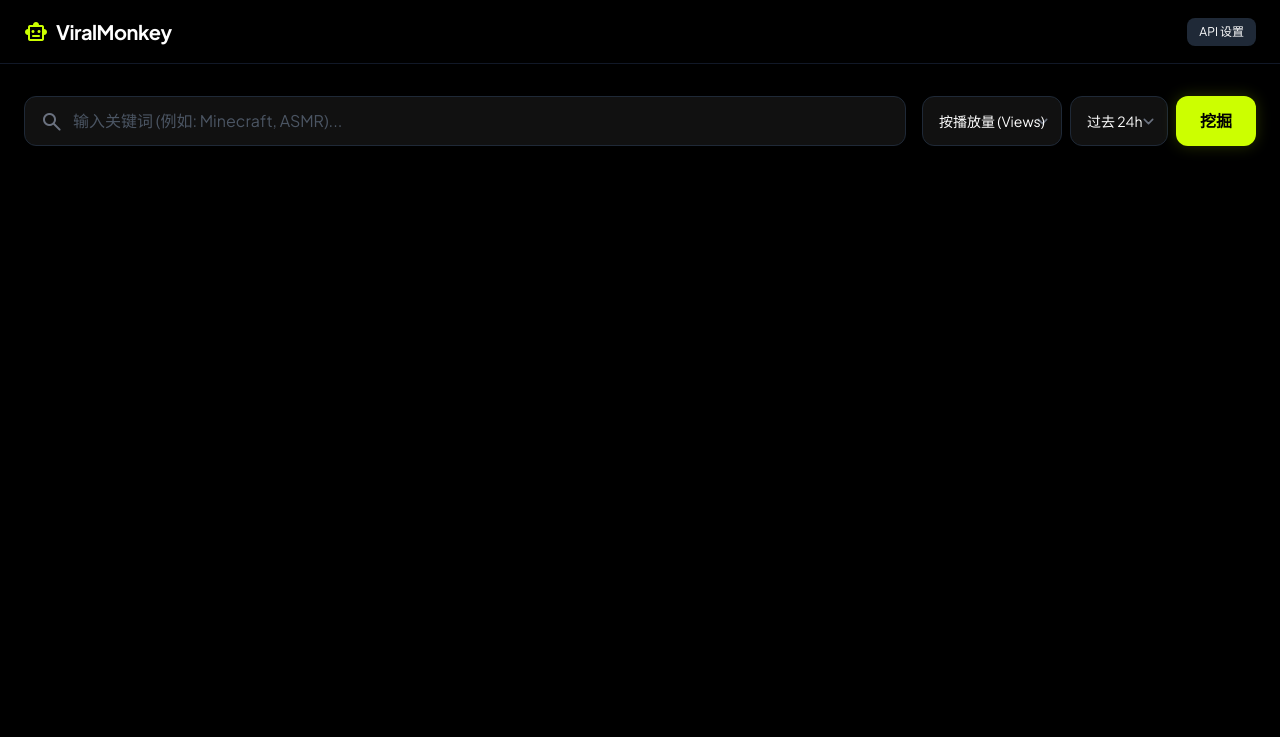
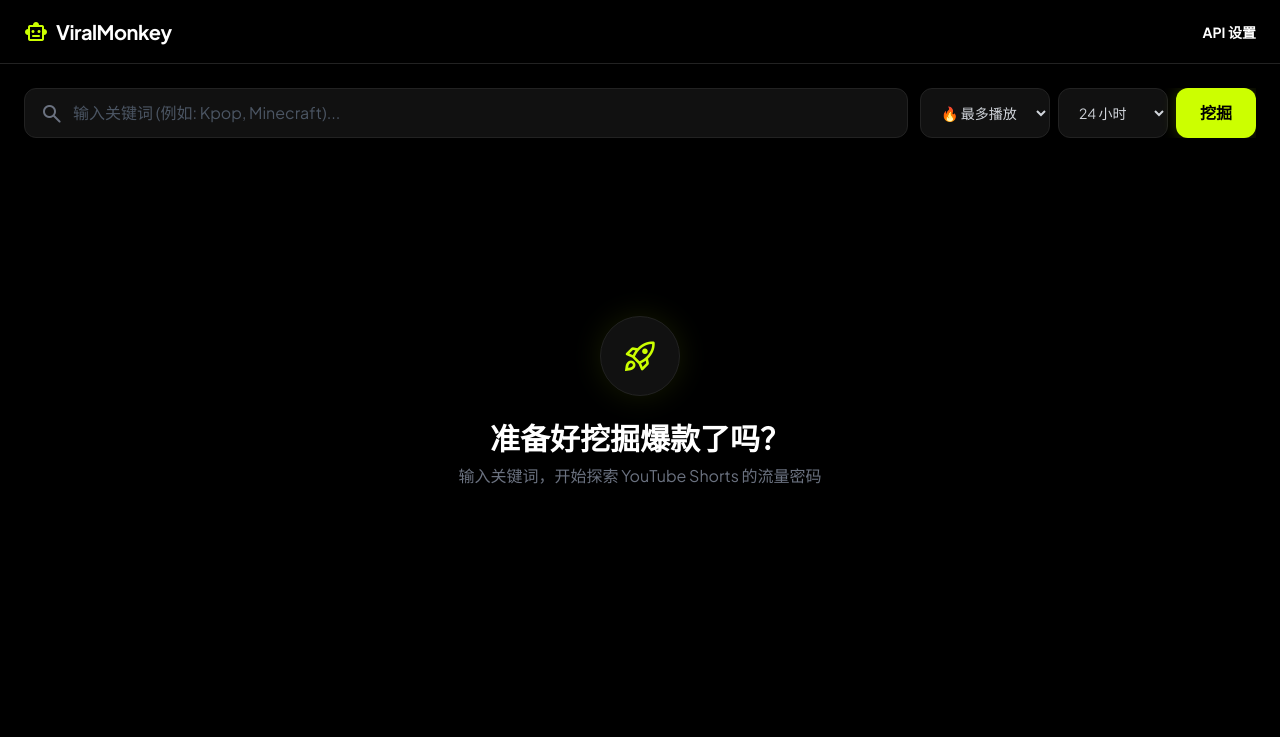
Before and after one commit to guanyishuaige/viral-engine-web, a Flask app: page / in a window 1280 px wide. Shown: the top 737 px of the page. Run offline with Flask 3, Linux system fonts and the light colour scheme; some libraries are stand-ins or nearby versions.

Commit message:
Add files via upload

```diff
--- a/templates/index.html
+++ b/templates/index.html
@@ -4,14 +4,14 @@
     <meta charset="utf-8"/>
     <meta name="viewport" content="width=device-width, initial-scale=1.0"/>
     <title>ViralMonkey Pro</title>
-    <script src="https://cdn.tailwindcss.com?plugins=forms"></script>
+    <script src="https://cdn.tailwindcss.com"></script>
     <link href="https://fonts.googleapis.com/css2?family=Plus+Jakarta+Sans:wght@400;500;600;700&family=Material+Symbols+Rounded" rel="stylesheet"/>
     <script>
         tailwind.config = {
             darkMode: "class",
             theme: {
                 extend: {
-                    colors: { "bg-main": "#000", "primary": "#ccff00", "bg-card": "#111" },
+                    colors: { "bg-main": "#000", "primary": "#ccff00", "bg-card": "#111", "border-color": "#222" },
                     fontFamily: { "sans": ["Plus Jakarta Sans", "sans-serif"] },
                 }
             }
@@ -27,64 +27,86 @@
 </head>
 <body class="bg-bg-main text-white font-sans min-h-screen flex flex-col">
 
-    <header class="h-16 border-b border-gray-900 bg-black/80 backdrop-blur fixed w-full top-0 z-50 flex items-center justify-between px-6">
-        <div class="flex items-center gap-2 font-bold text-xl tracking-tight">
+    <header class="h-16 border-b border-border-color bg-black/80 backdrop-blur fixed w-full top-0 z-50 flex items-center justify-between px-4 md:px-6">
+        <a href="/" class="flex items-center gap-2 font-bold text-xl tracking-tight">
             <span class="text-primary material-symbols-rounded">smart_toy</span> ViralMonkey
-        </div>
+        </a>
         <div class="flex items-center gap-4">
             {% if api_key %}
-            <span class="text-xs text-gray-500 font-mono hidden sm:block">KEY: ••••{{ api_key[-4:] }}</span>
+            <div class="hidden sm:flex items-center gap-2 text-xs font-mono text-gray-500 bg-[#111] px-3 py-1 rounded border border-gray-800">
+                <span class="w-2 h-2 bg-green-500 rounded-full animate-pulse"></span>
+                KEY: ••••{{ api_key[-4:] }}
+            </div>
             {% endif %}
-            <button onclick="document.getElementById('keyModal').classList.remove('hidden')" class="bg-gray-800 hover:bg-gray-700 text-xs px-3 py-1.5 rounded-lg transition">API 设置</button>
+            <button onclick="document.getElementById('keyModal').classList.remove('hidden')" class="text-sm font-bold hover:text-primary transition">API 设置</button>
         </div>
     </header>
 
-    <div class="mt-24 px-6 max-w-[1600px] mx-auto w-full">
-        <form action="/" method="GET" class="flex flex-col md:flex-row gap-4 mb-8">
-            <div class="flex-1 relative">
-                <span class="absolute left-4 top-3.5 text-gray-500 material-symbols-rounded">search</span>
-                <input name="query" value="{{ query }}" placeholder="输入关键词 (例如: Minecraft, ASMR)..." class="w-full bg-[#111] border border-gray-800 rounded-xl pl-12 pr-4 py-3 focus:border-primary focus:ring-1 focus:ring-primary outline-none text-white placeholder-gray-600 transition">
+    <div class="mt-20 px-4 md:px-6 max-w-[1600px] mx-auto w-full pb-20">
+
+        <form action="/" method="GET" class="flex flex-col md:flex-row gap-3 mb-8 sticky top-20 z-40 py-2 bg-bg-main/95 backdrop-blur">
+            <div class="flex-1 relative group">
+                <span class="absolute left-4 top-3.5 text-gray-500 material-symbols-rounded group-focus-within:text-primary transition">search</span>
+                <input name="query" value="{{ query }}" placeholder="输入关键词 (例如: Kpop, Minecraft)..." class="w-full bg-[#111] border border-border-color rounded-xl pl-12 pr-4 py-3 focus:border-primary focus:ring-1 focus:ring-primary outline-none text-white placeholder-gray-600 transition shadow-lg">
             </div>
 
-            <div class="flex gap-2">
-                <select name="order" class="bg-[#111] border border-gray-800 rounded-xl px-4 py-3 text-sm focus:border-primary outline-none cursor-pointer">
-                    <option value="viewCount" {% if order == 'viewCount' %}selected{% endif %}>按播放量 (Views)</option>
-                    <option value="date" {% if order == 'date' %}selected{% endif %}>按最新 (Latest)</option>
-                    <option value="relevance" {% if order == 'relevance' %}selected{% endif %}>按相关度</option>
+            <div class="flex gap-2 overflow-x-auto pb-1 md:pb-0">
+                <select name="order" class="bg-[#111] border border-border-color rounded-xl px-4 py-3 text-sm focus:border-primary outline-none cursor-pointer text-gray-300 min-w-[120px]">
+                    <option value="viewCount" {% if order == 'viewCount' %}selected{% endif %}>🔥 最多播放</option>
+                    <option value="relevance" {% if order == 'relevance' %}selected{% endif %}>🎯 最相关</option>
+                    <option value="date" {% if order == 'date' %}selected{% endif %}>🕒 最新发布</option>
                 </select>
-                <select name="duration" class="bg-[#111] border border-gray-800 rounded-xl px-4 py-3 text-sm focus:border-primary outline-none cursor-pointer">
-                    <option value="24h" {% if duration == '24h' %}selected{% endif %}>过去 24h</option>
-                    <option value="7d" {% if duration == '7d' %}selected{% endif %}>过去 7天</option>
-                    <option value="30d" {% if duration == '30d' %}selected{% endif %}>过去 30天</option>
+                <select name="duration" class="bg-[#111] border border-border-color rounded-xl px-4 py-3 text-sm focus:border-primary outline-none cursor-pointer text-gray-300 min-w-[100px]">
+                    <option value="24h" {% if duration == '24h' %}selected{% endif %}>24 小时</option>
+                    <option value="72h" {% if duration == '72h' %}selected{% endif %}>3 天</option>
+                    <option value="7d" {% if duration == '7d' %}selected{% endif %}>7 天</option>
+                    <option value="all" {% if duration == 'all' %}selected{% endif %}>不限时间</option>
                 </select>
-                <button type="submit" class="bg-primary hover:bg-[#b3e600] text-black font-bold px-6 rounded-xl transition shadow-[0_0_15px_rgba(204,255,0,0.2)]">
+                <button type="submit" class="bg-primary hover:bg-[#b3e600] text-black font-bold px-6 rounded-xl transition shadow-[0_0_15px_rgba(204,255,0,0.2)] whitespace-nowrap">
                     挖掘
                 </button>
             </div>
         </form>
 
+        {% if error %}
+        <div class="bg-red-500/10 border border-red-500/20 text-red-400 p-4 rounded-xl mb-8 text-center flex flex-col items-center gap-2">
+            <span class="material-symbols-rounded text-3xl">error_outline</span>
+            <p>{{ error }}</p>
+        </div>
+        {% endif %}
+
         {% if videos %}
+        <div class="flex items-center gap-2 mb-6 text-sm text-gray-500">
+            <span class="bg-[#111] border border-border-color px-3 py-1 rounded-full">找到 50+ 个结果</span>
+            <span class="bg-[#111] border border-border-color px-3 py-1 rounded-full text-primary">已按 VPH 热度优化排序</span>
+        </div>
+
         <div class="masonry-grid">
             {% for v in videos %}
-            <div class="break-inside-avoid mb-6 bg-bg-card rounded-xl overflow-hidden border border-gray-900 group hover:border-primary/50 transition">
+            <div class="break-inside-avoid mb-6 bg-bg-card rounded-xl overflow-hidden border border-border-color group hover:border-primary/50 transition duration-300 hover:-translate-y-1 hover:shadow-xl">
                 <a href="https://youtube.com/watch?v={{ v.id }}" target="_blank" class="block relative aspect-[9/16] bg-gray-900">
-                    <img src="{{ v.thumb }}" class="w-full h-full object-cover opacity-90 group-hover:scale-105 transition duration-500">
-                    <div class="absolute top-2 right-2 bg-primary text-black text-xs font-bold px-2 py-1 rounded shadow">
+                    <img src="{{ v.thumb }}" class="w-full h-full object-cover opacity-90 group-hover:scale-105 transition duration-700">
+                    <div class="absolute top-2 right-2 bg-primary text-black text-xs font-bold px-2 py-1 rounded shadow z-10">
                         {{ v.vph }}/hr
+                    </div>
+                    <div class="absolute inset-0 flex items-center justify-center opacity-0 group-hover:opacity-100 transition duration-300 bg-black/20 backdrop-blur-[1px]">
+                        <div class="w-12 h-12 bg-primary rounded-full flex items-center justify-center shadow-lg">
+                            <span class="material-symbols-rounded text-3xl text-black ml-1">play_arrow</span>
+                        </div>
                     </div>
                 </a>
 
                 <div class="p-4">
-                    <div class="text-xs text-gray-500 mb-1 flex justify-between">
+                    <div class="text-[10px] text-gray-500 mb-2 flex justify-between uppercase font-bold tracking-wider">
                         <span>{{ v.ago }}</span>
-                        <span class="flex items-center gap-1"><span class="material-symbols-rounded text-sm">visibility</span> {{ v.views|fmt_num }}</span>
+                        <span class="text-white flex items-center gap-1"><span class="material-symbols-rounded text-sm">visibility</span> {{ v.views|fmt_num }}</span>
                     </div>
-                    <h3 class="font-bold text-sm line-clamp-2 leading-snug mb-3 text-gray-200 group-hover:text-primary">{{ v.title }}</h3>
+                    <h3 class="font-bold text-sm line-clamp-2 leading-snug mb-3 text-gray-200 group-hover:text-primary cursor-pointer" onclick="window.location.href='/analyze/{{ v.id }}'">{{ v.title }}</h3>
 
-                    <a href="/channel={{ v.channel_id }}" class="flex items-center gap-2 pt-3 border-t border-gray-800 hover:bg-gray-800/50 -mx-4 px-4 py-2 transition mt-auto">
-                        <div class="w-6 h-6 rounded-full bg-gray-700 flex items-center justify-center text-[10px] font-bold">{{ v.channel[0] }}</div>
-                        <span class="text-xs font-medium text-gray-400 truncate">{{ v.channel }}</span>
-                        <span class="ml-auto material-symbols-rounded text-gray-600 text-sm">arrow_forward</span>
+                    <a href="/channel/{{ v.channel_id }}" class="flex items-center gap-2 pt-3 border-t border-border-color hover:bg-white/5 -mx-4 px-4 py-2 transition mt-auto group/channel">
+                        <div class="w-6 h-6 rounded-full bg-gray-800 flex items-center justify-center text-[10px] text-white font-bold ring-1 ring-gray-700">{{ v.channel[0] }}</div>
+                        <span class="text-xs font-medium text-gray-400 truncate group-hover/channel:text-white transition">{{ v.channel }}</span>
+                        <span class="ml-auto material-symbols-rounded text-gray-600 text-sm group-hover/channel:text-primary">arrow_forward</span>
                     </a>
                 </div>
             </div>
@@ -93,29 +115,37 @@
 
         {% if next_token %}
         <div class="flex justify-center py-12">
-            <a href="/?query={{ query }}&order={{ order }}&duration={{ duration }}&page_token={{ next_token }}" class="bg-gray-800 hover:bg-primary hover:text-black text-white px-8 py-3 rounded-full font-bold transition flex items-center gap-2">
-                加载更多 Shorts <span class="material-symbols-rounded">expand_more</span>
+            <a href="/?query={{ query }}&order={{ order }}&duration={{ duration }}&page_token={{ next_token }}" class="bg-[#111] hover:bg-primary hover:text-black text-white border border-border-color px-8 py-3 rounded-full font-bold transition flex items-center gap-2 shadow-lg">
+                加载下一页 <span class="material-symbols-rounded">expand_more</span>
             </a>
         </div>
         {% endif %}
 
-        {% elif query %}
-        <div class="text-center py-32 text-gray-600">
-            <span class="material-symbols-rounded text-6xl opacity-30">search_off</span>
-            <p class="mt-4">没有找到相关视频</p>
+        {% elif query and not error %}
+        <div class="flex flex-col items-center justify-center py-32 text-gray-600">
+            <span class="material-symbols-rounded text-6xl opacity-30 mb-4">search_off</span>
+            <p class="text-lg">未找到 "{{ query }}" 相关的视频</p>
+            <p class="text-sm mt-2 opacity-50">尝试把时间改为 "7天" 或 "不限时间"</p>
+        </div>
+        {% else %}
+        <div class="flex flex-col items-center justify-center h-[60vh] text-center">
+            <div class="w-20 h-20 bg-[#111] rounded-full flex items-center justify-center mb-6 border border-border-color shadow-[0_0_30px_rgba(204,255,0,0.1)]">
+                <span class="material-symbols-rounded text-4xl text-primary">rocket_launch</span>
+            </div>
+            <h1 class="text-3xl font-bold text-white mb-2">准备好挖掘爆款了吗？</h1>
+            <p class="text-gray-500 mb-8">输入关键词，开始探索 YouTube Shorts 的流量密码</p>
         </div>
         {% endif %}
     </div>
 
     <div id="keyModal" class="hidden fixed inset-0 z-[100] bg-black/90 flex items-center justify-center backdrop-blur-sm">
-        <div class="bg-[#111] border border-gray-800 p-8 rounded-2xl w-full max-w-md">
-            <h3 class="text-xl font-bold mb-4">配置 API Key</h3>
+        <div class="bg-[#111] border border-border-color p-8 rounded-2xl w-full max-w-md shadow-2xl relative">
+            <button onclick="document.getElementById('keyModal').classList.add('hidden')" class="absolute top-4 right-4 text-gray-500 hover:text-white"><span class="material-symbols-rounded">close</span></button>
+            <h3 class="text-xl font-bold mb-1 text-white">配置 API Key</h3>
+            <p class="text-xs text-gray-500 mb-6">您的 Key 仅存储在本地 Session 中，安全无忧。</p>
             <form action="/" method="POST">
-                <input name="new_api_key" type="password" placeholder="AIzaSy..." class="w-full bg-black border border-gray-800 rounded-lg px-4 py-3 text-white mb-4 focus:border-primary outline-none">
-                <div class="flex gap-4">
-                    <button type="button" onclick="document.getElementById('keyModal').classList.add('hidden')" class="flex-1 py-3 rounded-lg text-gray-400 hover:bg-gray-900">取消</button>
-                    <button type="submit" class="flex-1 bg-primary text-black font-bold py-3 rounded-lg">保存</button>
-                </div>
+                <input name="new_api_key" type="password" placeholder="粘贴 AIzaSy..." class="w-full bg-black border border-border-color rounded-xl px-4 py-3 text-white mb-4 focus:border-primary outline-none transition">
+                <button type="submit" class="w-full bg-primary hover:bg-[#b3e600] text-black font-bold py-3 rounded-xl transition">保存配置</button>
             </form>
         </div>
     </div>
```
